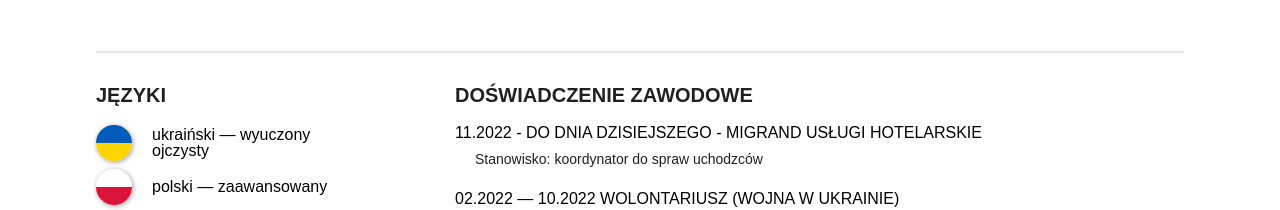
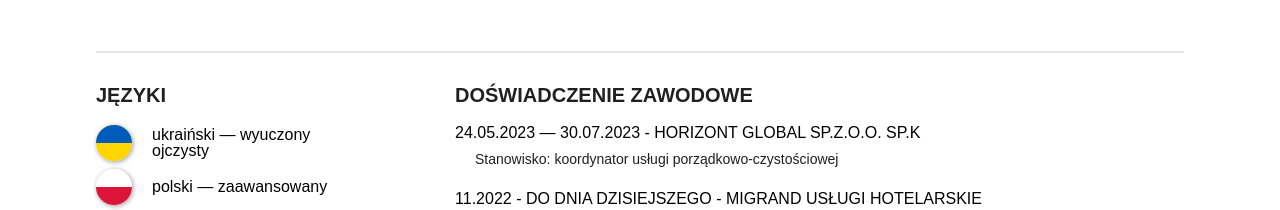
Before and after one commit to Kss03/Maryna_Koval, a plain HTML site: page index.html in a window 1280 px wide. Shown: the part 704-914 px from the top of the page. Drawn offline with Linux system fonts and the light colour scheme.

Commit message:
add work

```diff
--- a/index.html
+++ b/index.html
@@ -164,6 +164,12 @@
               </h2>
               <div class="first__content content">
                 <h3 class="content__title">
+                  24.05.2023&nbsp;&mdash; 30.07.2023 - HORIZONT GLOBAL SP.Z.O.O. SP.K
+                </h3>
+                <p class="content__descr">
+                  Stanowisko: koordynator usługi porządkowo-czystościowej
+                </p>
+                <h3 class="content__title">
                   11.2022 - do dnia dzisiejszego  - MIGRAND Usługi Hotelarskie
                 </h3>
                 <p class="content__descr">
```
